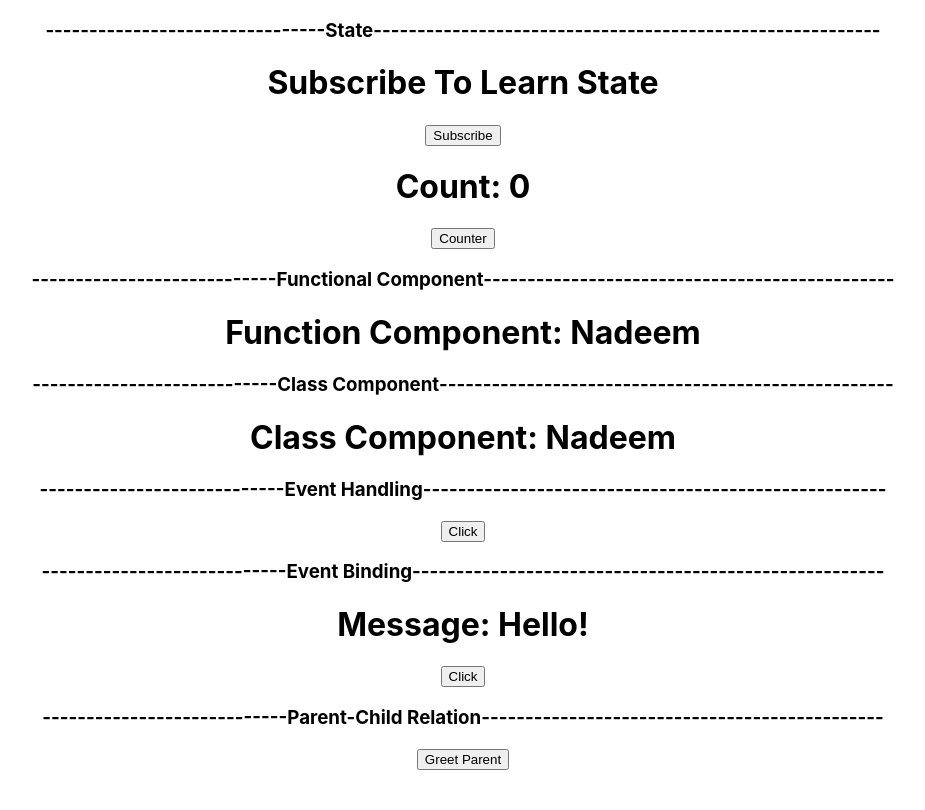
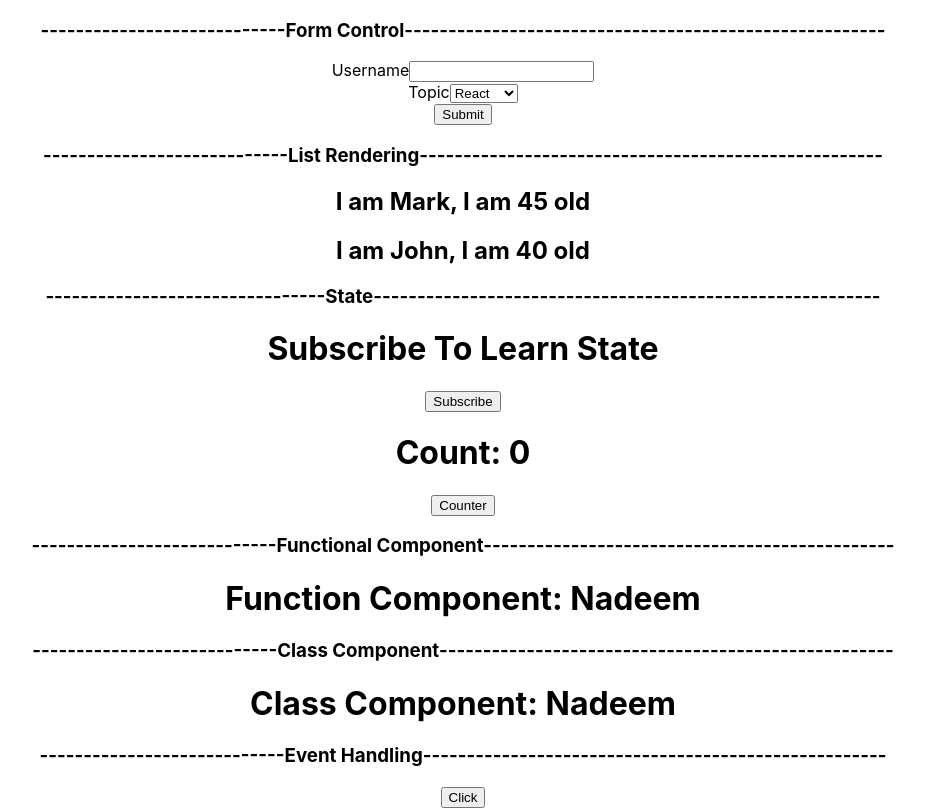
Before and after one commit to Nadeem25/React, a React (Create React App) app in the folder my-app/: page / in a window 1280 px wide. Shown: the top 810 px of the page, without its empty margins (177-1102 px from the left). Built offline with nearby package versions, Linux system fonts and the light colour scheme.

Commit message:
Implement Form and Conditional Rendering

```diff
--- a/my-app/src/App.js
+++ b/my-app/src/App.js
@@ -6,11 +6,17 @@ import State from "./components/State"
 import EventHandling from './components/EventHandling';
 import EventBind from './components/EventBind';
 import ParentComponent from './components/ParentComponent';
+import ConditionalRendering from './components/ConditionalRendering';
+import FormComponent from './components/FormComponent';
 
 function App() {
   console.log(`Inside in App Component`);
   return (
     <div className="App">
+      <h3>----------------------------Form Control-------------------------------------------------------</h3>
+      <FormComponent />
+      <h3>----------------------------List Rendering-----------------------------------------------------</h3>
+      <ConditionalRendering/>
       <h3>--------------------------------State----------------------------------------------------------</h3>
       <State />
       <h3>----------------------------Functional Component-----------------------------------------------</h3>
--- /dev/null
+++ b/my-app/src/components/ConditionalRendering.js
@@ -0,0 +1,27 @@
+import React from 'react'
+import Person from './Person'
+
+function ConditionalRendering() {
+    const persons = [
+        {
+            id: 1,
+            name: "Mark",
+            age: 45
+        },
+        {
+            id:2,
+            name: "John",
+            age: 40
+        }
+    ]
+    const personList = persons.map((person) => <Person key={person.id} person = {person}/>)
+  return (
+    <div>
+      {
+        personList
+      }
+    </div>
+  )
+}
+
+export default ConditionalRendering
--- /dev/null
+++ b/my-app/src/components/FormComponent.js
@@ -0,0 +1,51 @@
+import React, { Component } from 'react'
+
+export default class FormComponent extends Component {
+    constructor(props) {
+      super(props)
+
+      this.state = {
+         username: '',
+         topic: 'React'
+      }
+    }
+
+    handleUsernameChange = (event) => {
+        //console.log(`Inside Username Change`, event);
+        this.setState({
+            username: event.target.value
+        })
+    }
+
+    handleChangeTopic = (event)=> {
+        this.setState({
+            topic: event.target.value
+        })
+    }
+
+    handleSubmit = ()=> {
+        alert(`Username: ${this.state.username} and Topic: ${this.state.topic}`)
+    }
+
+  render() {
+    return (
+      <form onSubmit={this.handleSubmit}>
+        <div>
+            <label>Username</label>
+            <input type='text' values={this.state.username} onChange={this.handleUsernameChange}></input>
+        </div>
+        <div>
+            <label>Topic</label>
+            <select value={this.state.topic} onChange={this.handleChangeTopic}>
+                <option value="React">React</option>
+                <option value="Angular">Angular</option>
+                <option value="Vue">Vue</option>
+            </select>
+        </div>
+        <div>
+            <button type='submit'>Submit</button>
+        </div>
+      </form>
+    )
+  }
+}
--- /dev/null
+++ b/my-app/src/components/Person.js
@@ -0,0 +1,11 @@
+import React from 'react'
+
+function Person({person}) {
+  return (
+    <div>
+      <h2>I am {person.name}, I am {person.age} old</h2>
+    </div>
+  )
+}
+
+export default Person
```
Also changed, not shown: 1 other file (tests, documents, lock files or other folders).
